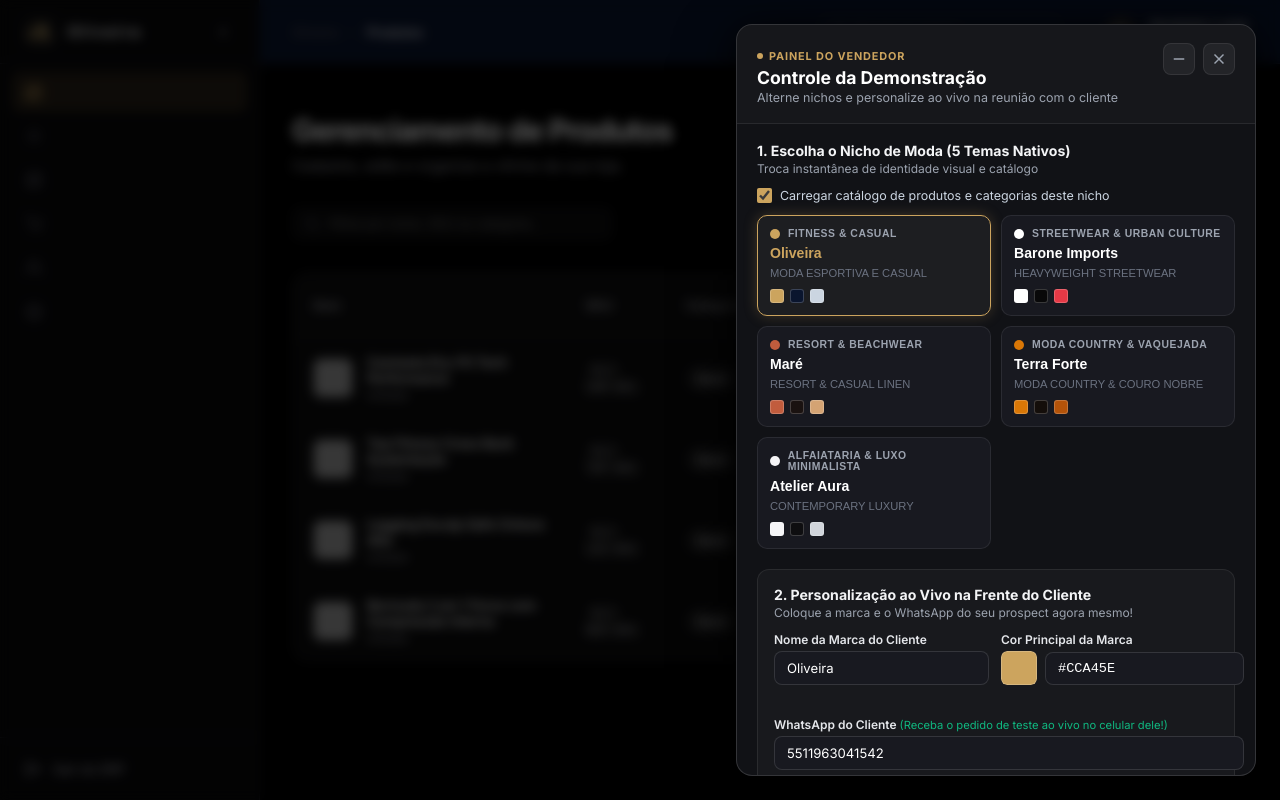
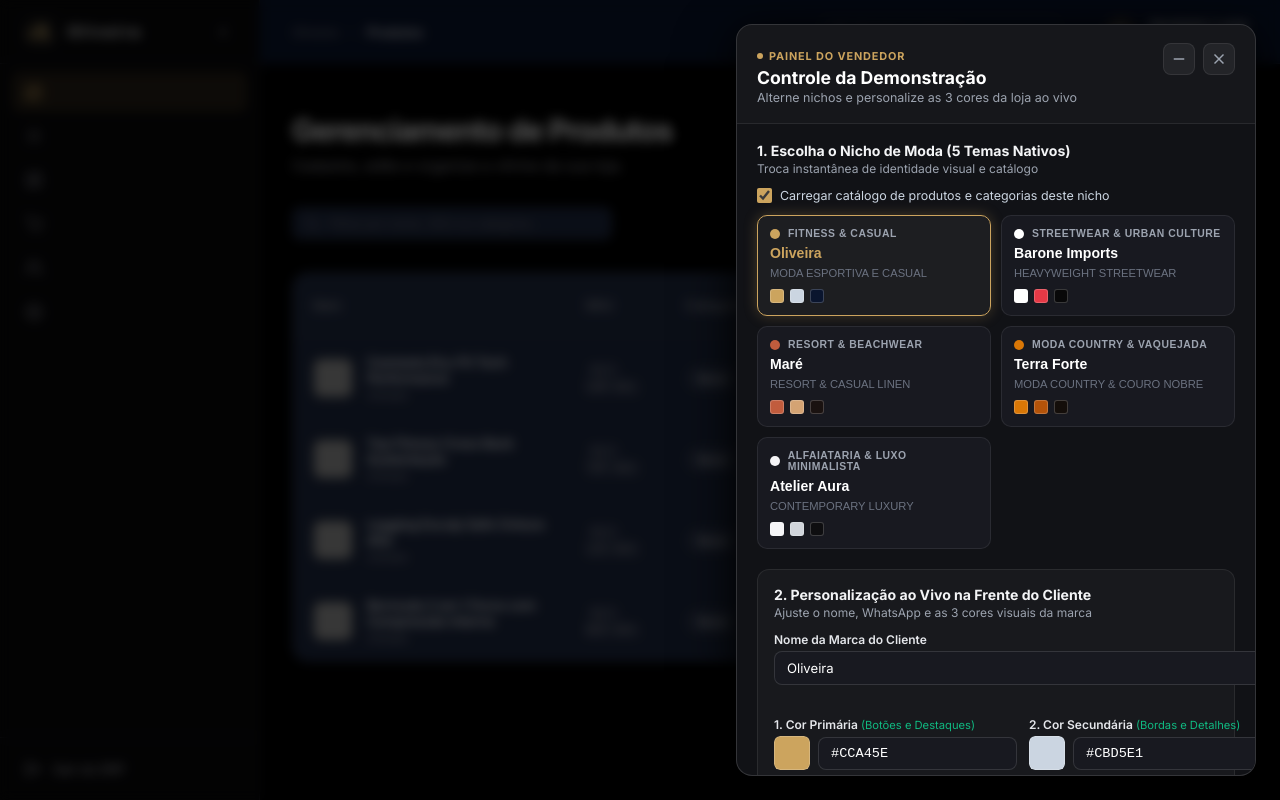
Before and after one commit to EntwicklerMavericks/lume-showcase, an Angular app: page /admin/products in a window 1280 px wide. Both pictures are taken after a click on the button "Abrir Painel do Vendedor". Built offline with nearby package versions, Linux system fonts and the light colour scheme; grey boxes are pictures that could not be loaded.

Commit message:
feat: add 3-color live customization (primary, secondary, background) with dynamic header, footer and section themes

```diff
--- a/src/app/core/services/theme.service.ts
+++ b/src/app/core/services/theme.service.ts
@@ -13,32 +13,67 @@ export class ThemeService {
       return;
     }
 
-    const primary = overrides?.primaryColor || STORE_CONFIG.primaryColor || '#ffffff';
-    const secondary = overrides?.secondaryColor || STORE_CONFIG.secondaryColor || '#a1a1aa';
-    const background = overrides?.backgroundColor || (STORE_CONFIG as any).backgroundColor;
+    const primary = overrides?.primaryColor || STORE_CONFIG.primaryColor || '#CCA45E';
+    const secondary = overrides?.secondaryColor || STORE_CONFIG.secondaryColor || '#CBD5E1';
+    const background = overrides?.backgroundColor || (STORE_CONFIG as any).backgroundColor || '#0A152E';
 
     const root = document.documentElement;
+    const primaryRgb = this.hexToRgb(primary);
+    const secondaryRgb = this.hexToRgb(secondary);
+    const backgroundRgb = this.hexToRgb(background);
 
-    if (background) {
-      root.style.setProperty('--background', background);
+    // 1. Cor de Fundo da Loja (Background) e Derivadas de Superfície
+    root.style.setProperty('--background', background);
+
+    if (backgroundRgb) {
+      const isBgLight = this.calculateLuminance(backgroundRgb) > 0.5;
+      const surfaceBg = this.adjustBrightness(backgroundRgb, isBgLight ? -6 : 8);
+      const surfaceHover = this.adjustBrightness(backgroundRgb, isBgLight ? -12 : 15);
+      const footerBg = this.adjustBrightness(backgroundRgb, isBgLight ? -10 : -8);
+
+      root.style.setProperty('--surface', surfaceBg);
+      root.style.setProperty('--surface-hover', surfaceHover);
+      root.style.setProperty('--footer-bg', footerBg);
+      root.style.setProperty('--header-bg', `rgba(${backgroundRgb.r}, ${backgroundRgb.g}, ${backgroundRgb.b}, 0.95)`);
+      root.style.setProperty('--hero-overlay-start', `rgba(${backgroundRgb.r}, ${backgroundRgb.g}, ${backgroundRgb.b}, 0.4)`);
+      root.style.setProperty('--hero-overlay-mid', `rgba(${backgroundRgb.r}, ${backgroundRgb.g}, ${backgroundRgb.b}, 0.72)`);
+      root.style.setProperty('--hero-overlay-end', `rgba(${backgroundRgb.r}, ${backgroundRgb.g}, ${backgroundRgb.b}, 0.98)`);
+
+      // Garante contraste legível para textos padrão
+      const textPrimary = isBgLight ? '#111827' : '#F4F4F5';
+      const textSecondary = isBgLight ? '#4B5563' : '#A1A1AA';
+      const textMuted = isBgLight ? '#9CA3AF' : '#71717A';
+      root.style.setProperty('--text-primary', textPrimary);
+      root.style.setProperty('--text-secondary', textSecondary);
+      root.style.setProperty('--text-muted', textMuted);
+    } else {
+      root.style.setProperty('--surface', 'rgba(255, 255, 255, 0.05)');
+      root.style.setProperty('--surface-hover', 'rgba(255, 255, 255, 0.09)');
+      root.style.setProperty('--footer-bg', background);
+      root.style.setProperty('--header-bg', 'rgba(10, 21, 46, 0.95)');
+      root.style.setProperty('--hero-overlay-start', 'rgba(10, 21, 46, 0.4)');
+      root.style.setProperty('--hero-overlay-mid', 'rgba(10, 21, 46, 0.72)');
+      root.style.setProperty('--hero-overlay-end', 'rgba(10, 21, 46, 0.98)');
     }
 
-    // 1. Cor Primária e Derivadas
+    // 2. Cor Primária da Marca e Derivadas (Destaques, Botões, Acentos)
     root.style.setProperty('--primary', primary);
 
-    const primaryRgb = this.hexToRgb(primary);
     if (primaryRgb) {
       const contrast = this.getContrastColor(primaryRgb);
       root.style.setProperty('--primary-contrast', contrast);
       root.style.setProperty('--primary-focus', `rgba(${primaryRgb.r}, ${primaryRgb.g}, ${primaryRgb.b}, 0.15)`);
       root.style.setProperty('--primary-light', `rgba(${primaryRgb.r}, ${primaryRgb.g}, ${primaryRgb.b}, 0.1)`);
-      root.style.setProperty('--primary-glow', `rgba(${primaryRgb.r}, ${primaryRgb.g}, ${primaryRgb.b}, 0.25)`);
+      root.style.setProperty('--primary-glow', `rgba(${primaryRgb.r}, ${primaryRgb.g}, ${primaryRgb.b}, 0.28)`);
+      root.style.setProperty('--header-border', `rgba(${primaryRgb.r}, ${primaryRgb.g}, ${primaryRgb.b}, 0.22)`);
+      root.style.setProperty('--border-focus', primary);
 
-      // Hover: se for claro escurece 12%, se for escuro clareia 12%
+      // Hover
       const isLight = this.calculateLuminance(primaryRgb) > 0.5;
       const hover = this.adjustBrightness(primaryRgb, isLight ? -15 : 20);
       root.style.setProperty('--primary-hover', hover);
 
+      // Degradê da marca
       const lightAccent = this.adjustBrightness(primaryRgb, 14);
       const darkAccent = this.adjustBrightness(primaryRgb, -14);
       root.style.setProperty('--primary-gradient', `linear-gradient(135deg, ${lightAccent} 0%, ${primary} 50%, ${darkAccent} 100%)`);
@@ -46,29 +81,30 @@ export class ThemeService {
       root.style.setProperty('--primary-contrast', '#000000');
       root.style.setProperty('--primary-hover', primary);
       root.style.setProperty('--primary-glow', 'rgba(255, 255, 255, 0.2)');
+      root.style.setProperty('--header-border', 'rgba(255, 255, 255, 0.15)');
+      root.style.setProperty('--border-focus', primary);
       root.style.setProperty('--primary-gradient', primary);
     }
 
-    // 2. Cor Secundária e Derivadas
+    // 3. Cor Secundária da Marca e Derivadas (Detalhes, Apoio, Bordas Suaves)
     root.style.setProperty('--secondary', secondary);
 
-    const secondaryRgb = this.hexToRgb(secondary);
     if (secondaryRgb) {
       const isLight = this.calculateLuminance(secondaryRgb) > 0.5;
       const secHover = this.adjustBrightness(secondaryRgb, isLight ? -15 : 20);
       root.style.setProperty('--secondary-hover', secHover);
+      root.style.setProperty('--border-subtle', `rgba(${secondaryRgb.r}, ${secondaryRgb.g}, ${secondaryRgb.b}, 0.25)`);
     } else {
       root.style.setProperty('--secondary-hover', secondary);
+      root.style.setProperty('--border-subtle', 'rgba(255, 255, 255, 0.15)');
     }
-
-    // 3. Foco de Borda
-    root.style.setProperty('--border-focus', primary);
   }
 
   /**
    * Converte string hex (#ffffff ou #fff) para componentes RGB.
    */
   private hexToRgb(hex: string): { r: number; g: number; b: number } | null {
+    if (!hex) return null;
     const cleanHex = hex.replace('#', '').trim();
 
     if (cleanHex.length === 3) {
--- a/src/app/features/store/components/store-footer/store-footer.component.scss
+++ b/src/app/features/store/components/store-footer/store-footer.component.scss
@@ -1,6 +1,6 @@
 .store-footer {
-  background-color: #070F1E;
-  border-top: 1px solid rgba(212, 175, 55, 0.2);
+  background-color: var(--footer-bg, #070F1E);
+  border-top: 1px solid var(--header-border, rgba(212, 175, 55, 0.2));
   padding: 4.5rem 1.5rem 2.5rem;
   color: var(--text-primary);
 
--- a/src/app/features/store/components/store-header/store-header.component.scss
+++ b/src/app/features/store/components/store-header/store-header.component.scss
@@ -2,10 +2,10 @@
   position: sticky;
   top: 0;
   z-index: 1000;
-  background-color: rgba(11, 25, 44, 0.98);
+  background-color: var(--header-bg, rgba(11, 25, 44, 0.98));
   backdrop-filter: blur(16px);
   -webkit-backdrop-filter: blur(16px);
-  border-bottom: 1px solid rgba(212, 175, 55, 0.2);
+  border-bottom: 1px solid var(--header-border, rgba(212, 175, 55, 0.2));
   height: 64px;
   display: flex;
   align-items: center;
--- a/src/app/shared/components/demo-control/demo-control.component.html
+++ b/src/app/shared/components/demo-control/demo-control.component.html
@@ -33,7 +33,7 @@
           <span>PAINEL DO VENDEDOR</span>
         </div>
         <h3 class="header-title">Controle da Demonstração</h3>
-        <p class="header-desc">Alterne nichos e personalize ao vivo na reunião com o cliente</p>
+        <p class="header-desc">Alterne nichos e personalize as 3 cores da loja ao vivo</p>
       </div>
 
       <div class="header-actions">
@@ -84,24 +84,24 @@
               <div class="theme-tagline">{{ t.tagline }}</div>
               <div class="theme-palette">
                 <span class="palette-dot" [style.background]="t.primaryColor" title="Cor Primária"></span>
+                <span class="palette-dot" [style.background]="t.secondaryColor" title="Secundária"></span>
                 <span class="palette-dot" [style.background]="t.backgroundColor" title="Cor Fundo"></span>
-                <span class="palette-dot" [style.background]="t.secondaryColor" title="Secundária"></span>
               </div>
             </button>
           }
         </div>
       </div>
 
-      <!-- Section 2: Live Pitch Customization -->
+      <!-- Section 2: Live Pitch Customization with 3 Theme Colors -->
       <div class="demo-section highlight-box">
         <div class="section-title-wrap">
           <h4 class="section-title">2. Personalização ao Vivo na Frente do Cliente</h4>
-          <span class="section-subtitle">Coloque a marca e o WhatsApp do seu prospect agora mesmo!</span>
+          <span class="section-subtitle">Ajuste o nome, WhatsApp e as 3 cores visuais da marca</span>
         </div>
 
         <div class="form-grid">
           <!-- Nome da Loja -->
-          <div class="form-group">
+          <div class="form-group full-width">
             <label class="form-label">Nome da Marca do Cliente</label>
             <input
               type="text"
@@ -112,9 +112,12 @@
             />
           </div>
 
-          <!-- Cor Primária -->
+          <!-- Cor 1: Primária -->
           <div class="form-group">
-            <label class="form-label">Cor Principal da Marca</label>
+            <label class="form-label">
+              1. Cor Primária
+              <span class="label-hint">(Botões e Destaques)</span>
+            </label>
             <div class="color-input-wrapper">
               <input
                 type="color"
@@ -129,6 +132,109 @@
                 (ngModelChange)="primaryColor.set($event)"
                 placeholder="#CCA45E"
               />
+            </div>
+          </div>
+
+          <!-- Cor 2: Secundária -->
+          <div class="form-group">
+            <label class="form-label">
+              2. Cor Secundária
+              <span class="label-hint">(Bordas e Detalhes)</span>
+            </label>
+            <div class="color-input-wrapper">
+              <input
+                type="color"
+                class="color-picker"
+                [ngModel]="secondaryColor()"
+                (ngModelChange)="secondaryColor.set($event)"
+              />
+              <input
+                type="text"
+                class="form-control color-text"
+                [ngModel]="secondaryColor()"
+                (ngModelChange)="secondaryColor.set($event)"
+                placeholder="#CBD5E1"
+              />
+            </div>
+          </div>
+
+          <!-- Cor 3: Fundo da Loja -->
+          <div class="form-group full-width">
+            <label class="form-label">
+              3. Cor de Fundo da Loja (Background)
+              <span class="label-hint">(Fundo Geral, Cabeçalho e Seções)</span>
+            </label>
+            <div class="color-input-wrapper">
+              <input
+                type="color"
+                class="color-picker"
+                [ngModel]="backgroundColor()"
+                (ngModelChange)="backgroundColor.set($event)"
+              />
+              <input
+                type="text"
+                class="form-control color-text"
+                [ngModel]="backgroundColor()"
+                (ngModelChange)="backgroundColor.set($event)"
+                placeholder="#0A152E"
+              />
+            </div>
+          </div>
+
+          <!-- Atalhos Rápidos de Paleta de Cores -->
+          <div class="color-presets-wrapper full-width">
+            <span class="presets-title">Sugestões Rápidas de Paletas:</span>
+            <div class="presets-pills">
+              <button
+                type="button"
+                class="preset-pill"
+                (click)="applyColorPreset('#CCA45E', '#CBD5E1', '#0A152E')"
+                title="Dourado Nobre e Azul Marinho"
+              >
+                <span class="pill-dot" style="background: #CCA45E"></span>
+                <span class="pill-dot" style="background: #0A152E"></span>
+                <span>Navy & Ouro</span>
+              </button>
+              <button
+                type="button"
+                class="preset-pill"
+                (click)="applyColorPreset('#FFFFFF', '#E63946', '#080809')"
+                title="Streetwear All Black & Vermelho"
+              >
+                <span class="pill-dot" style="background: #FFFFFF"></span>
+                <span class="pill-dot" style="background: #080809"></span>
+                <span>All-Black & Red</span>
+              </button>
+              <button
+                type="button"
+                class="preset-pill"
+                (click)="applyColorPreset('#C15C3D', '#D4A373', '#1A1210')"
+                title="Terracota Solar e Linho Natural"
+              >
+                <span class="pill-dot" style="background: #C15C3D"></span>
+                <span class="pill-dot" style="background: #1A1210"></span>
+                <span>Terracota & Linho</span>
+              </button>
+              <button
+                type="button"
+                class="preset-pill"
+                (click)="applyColorPreset('#D97706', '#B45309', '#140E0A')"
+                title="Âmbar Dourado e Couro Bovino"
+              >
+                <span class="pill-dot" style="background: #D97706"></span>
+                <span class="pill-dot" style="background: #140E0A"></span>
+                <span>Country & Âmbar</span>
+              </button>
+              <button
+                type="button"
+                class="preset-pill"
+                (click)="applyColorPreset('#10B981', '#6EE7B7', '#061A14')"
+                title="Verde Esmeralda Moderno"
+              >
+                <span class="pill-dot" style="background: #10B981"></span>
+                <span class="pill-dot" style="background: #061A14"></span>
+                <span>Esmeralda Tech</span>
+              </button>
             </div>
           </div>
 
--- a/src/app/shared/components/demo-control/demo-control.component.ts
+++ b/src/app/shared/components/demo-control/demo-control.component.ts
@@ -25,17 +25,24 @@ export class DemoControlComponent {
   currentThemeId = this.demoStorage.currentThemeId;
   activeConfig = this.demoStorage.activeConfig;
 
-  // Form model for live client customization
+  // Form model for live client customization (Nome + 3 Cores + WhatsApp + Slogan)
   brandName = signal<string>('');
   primaryColor = signal<string>('#CCA45E');
+  secondaryColor = signal<string>('#CBD5E1');
+  backgroundColor = signal<string>('#0A152E');
   whatsappNumber = signal<string>('');
   tagline = signal<string>('');
 
   constructor() {
-    // Sincroniza campos locais quando a configuração ativa mudar
+    this.syncFormWithConfig();
+  }
+
+  private syncFormWithConfig(): void {
     const config = this.activeConfig();
     this.brandName.set(config.name);
     this.primaryColor.set(config.primaryColor);
+    this.secondaryColor.set(config.secondaryColor);
+    this.backgroundColor.set(config.backgroundColor);
     this.whatsappNumber.set(config.whatsappNumber);
     this.tagline.set(config.tagline);
   }
@@ -65,32 +72,40 @@ export class DemoControlComponent {
 
   selectTheme(themeId: string): void {
     this.demoStorage.switchTheme(themeId, this.replaceCatalogOnSwitch());
+    this.syncFormWithConfig();
     const config = this.demoStorage.activeConfig();
-    this.brandName.set(config.name);
-    this.primaryColor.set(config.primaryColor);
-    this.whatsappNumber.set(config.whatsappNumber);
-    this.tagline.set(config.tagline);
     this.notify(`Tema ${config.name} aplicado com sucesso!`);
   }
 
+  /**
+   * Aplica personalização completa com 3 cores: Primária, Secundária e Fundo
+   */
   applyCustomization(): void {
     this.demoStorage.updateCustomBranding({
       name: this.brandName().trim() || undefined,
       primaryColor: this.primaryColor().trim() || undefined,
+      secondaryColor: this.secondaryColor().trim() || undefined,
+      backgroundColor: this.backgroundColor().trim() || undefined,
       whatsappNumber: this.whatsappNumber().trim() || undefined,
       tagline: this.tagline().trim() || undefined
     });
-    this.notify('Personalização aplicada em tempo real!');
+    this.notify('Personalização de cores e marca aplicada em tempo real!');
+  }
+
+  /**
+   * Atalhos de paletas prontas para demonstração rápida
+   */
+  applyColorPreset(primary: string, secondary: string, background: string): void {
+    this.primaryColor.set(primary);
+    this.secondaryColor.set(secondary);
+    this.backgroundColor.set(background);
+    this.applyCustomization();
   }
 
   resetDefaults(): void {
     if (confirm('Deseja realmente restaurar todos os dados e o catálogo para o padrão original da demonstração?')) {
       this.demoStorage.resetToDefaults();
-      const config = this.demoStorage.activeConfig();
-      this.brandName.set(config.name);
-      this.primaryColor.set(config.primaryColor);
-      this.whatsappNumber.set(config.whatsappNumber);
-      this.tagline.set(config.tagline);
+      this.syncFormWithConfig();
       this.notify('Demonstração restaurada com sucesso!');
     }
   }
```
Also changed, not shown: src/app/features/store/pages/home/home-page.component.scss (+20 -20 lines), src/app/shared/components/demo-control/demo-control.component.scss (+47 -0 lines).
